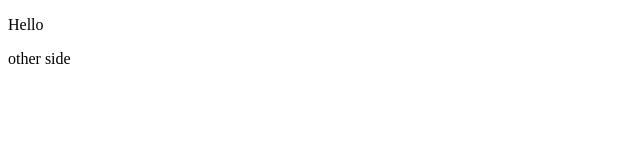
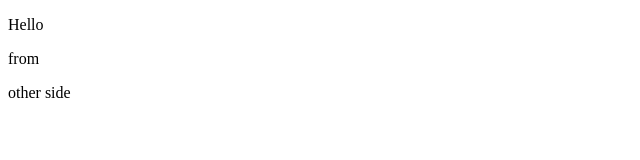
Before and after one commit to aakashrawat1910/simple_cicd, a plain HTML site: page index.html in a window 1280 px wide. Shown: the whole page, without its empty margins (0-640 px from the left). Drawn offline with Linux system fonts and the light colour scheme.

Commit message:
Update index.html

```diff
--- a/index.html
+++ b/index.html
@@ -7,6 +7,8 @@
 </head>
 <body>
     <p>Hello</p>
+    <p>from</p>
     <p>other side</p>
+
 </body>
 </html>
```
